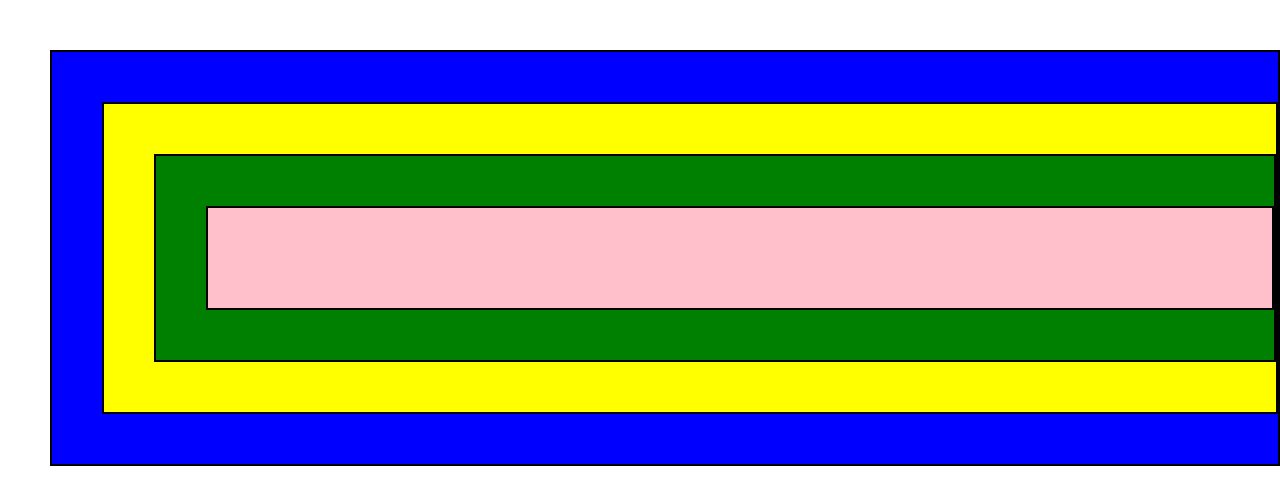
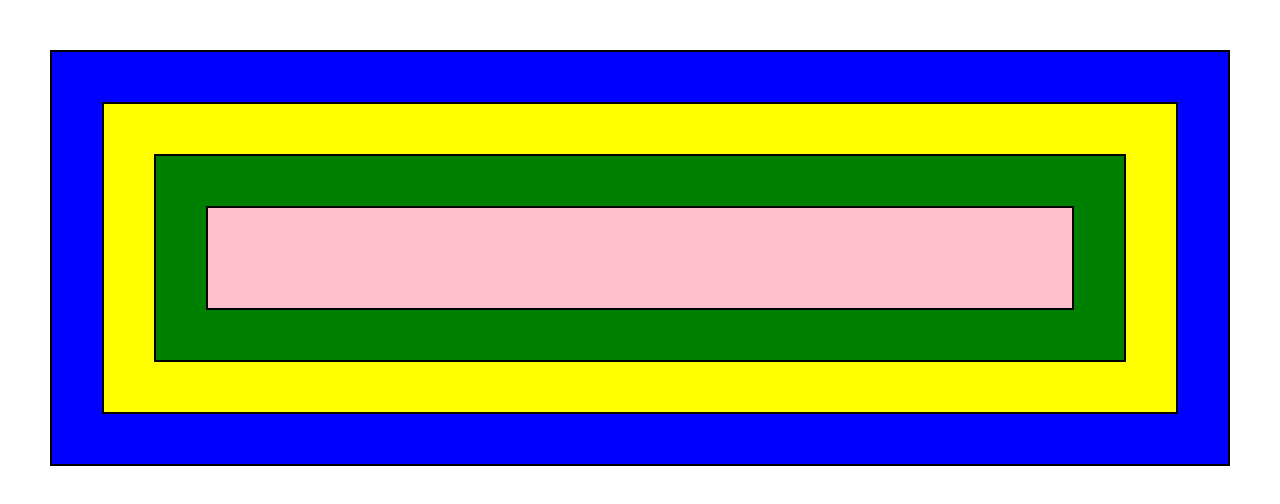
Before and after one commit to gennadiy0803/HTML-CSS, a plain HTML site: page Lesson 8/Task6/index.html in a window 1280 px wide. Drawn offline with nearby package versions, Linux system fonts and the light colour scheme.

Commit message:
Lesson 8 Task 6 Fixed

```diff
--- a/Lesson 8/Task6/index.html
+++ b/Lesson 8/Task6/index.html
@@ -14,12 +14,13 @@
       .rectangle {
         border: 2px solid black;
         box-sizing: border-box;
-        margin-left: 50px;
-        padding-top: 50px;
-        padding-bottom: 50px;
+
+        padding: 50px;
       }
       .first {
         margin-top: 50px;
+        margin-right: 50px;
+        margin-left: 50px;
         background-color: blue;
       }
       .second {
```
